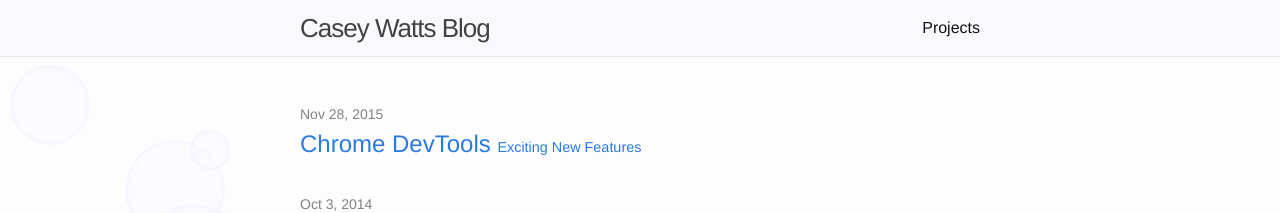
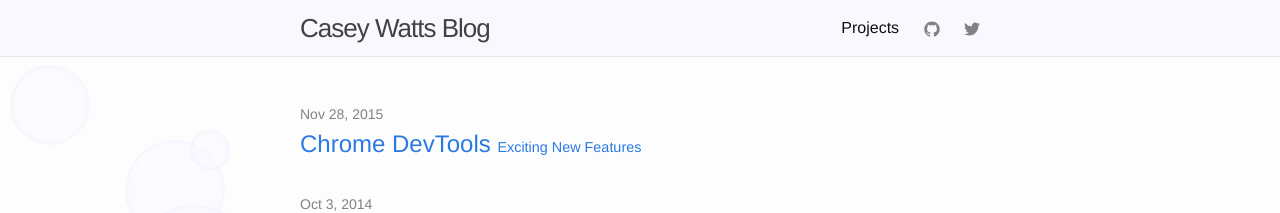
Before and after one commit to caseywatts/caseywatts.github.io, a Jekyll site: the page built from index.html, in a window 1280 px wide. Shown: the top 213 px of the page. Built offline with Jekyll 4.4.1, drawn with Linux system fonts in a browser that asks for light colours.

Commit message:
add twitter and github icons to header

```diff
--- a/_includes/header.html
+++ b/_includes/header.html
@@ -19,6 +19,24 @@
           <a class="page-link" href="{{ page.url | prepend: site.baseurl }}">{{ page.title }}</a>
           {% endif %}
         {% endfor %}
+
+        <a href="https://github.com/{{ site.github_username }}" class="page-link">
+          <span class="icon  icon--github">
+            <svg viewBox="0 0 16 16">
+              <path fill="#828282" d="M7.999,0.431c-4.285,0-7.76,3.474-7.76,7.761 c0,3.428,2.223,6.337,5.307,7.363c0.388,0.071,0.53-0.168,0.53-0.374c0-0.184-0.007-0.672-0.01-1.32 c-2.159,0.469-2.614-1.04-2.614-1.04c-0.353-0.896-0.862-1.135-0.862-1.135c-0.705-0.481,0.053-0.472,0.053-0.472 c0.779,0.055,1.189,0.8,1.189,0.8c0.692,1.186,1.816,0.843,2.258,0.645c0.071-0.502,0.271-0.843,0.493-1.037 C4.86,11.425,3.049,10.76,3.049,7.786c0-0.847,0.302-1.54,0.799-2.082C3.768,5.507,3.501,4.718,3.924,3.65 c0,0,0.652-0.209,2.134,0.796C6.677,4.273,7.34,4.187,8,4.184c0.659,0.003,1.323,0.089,1.943,0.261 c1.482-1.004,2.132-0.796,2.132-0.796c0.423,1.068,0.157,1.857,0.077,2.054c0.497,0.542,0.798,1.235,0.798,2.082 c0,2.981-1.814,3.637-3.543,3.829c0.279,0.24,0.527,0.713,0.527,1.437c0,1.037-0.01,1.874-0.01,2.129 c0,0.208,0.14,0.449,0.534,0.373c3.081-1.028,5.302-3.935,5.302-7.362C15.76,3.906,12.285,0.431,7.999,0.431z"/>
+            </svg>
+          </span>
+        </a>
+
+        <a href="https://twitter.com/{{ site.twitter_username }}" class="page-link">
+          <span class="icon  icon--twitter">
+            <svg viewBox="0 0 16 16">
+              <path fill="#828282" d="M15.969,3.058c-0.586,0.26-1.217,0.436-1.878,0.515c0.675-0.405,1.194-1.045,1.438-1.809
+              c-0.632,0.375-1.332,0.647-2.076,0.793c-0.596-0.636-1.446-1.033-2.387-1.033c-1.806,0-3.27,1.464-3.27,3.27 c0,0.256,0.029,0.506,0.085,0.745C5.163,5.404,2.753,4.102,1.14,2.124C0.859,2.607,0.698,3.168,0.698,3.767 c0,1.134,0.577,2.135,1.455,2.722C1.616,6.472,1.112,6.325,0.671,6.08c0,0.014,0,0.027,0,0.041c0,1.584,1.127,2.906,2.623,3.206 C3.02,9.402,2.731,9.442,2.433,9.442c-0.211,0-0.416-0.021-0.615-0.059c0.416,1.299,1.624,2.245,3.055,2.271 c-1.119,0.877-2.529,1.4-4.061,1.4c-0.264,0-0.524-0.015-0.78-0.046c1.447,0.928,3.166,1.469,5.013,1.469 c6.015,0,9.304-4.983,9.304-9.304c0-0.142-0.003-0.283-0.009-0.423C14.976,4.29,15.531,3.714,15.969,3.058z"/>
+            </svg>
+          </span>
+        </a>
+
       </div>
     </nav>
 
```
